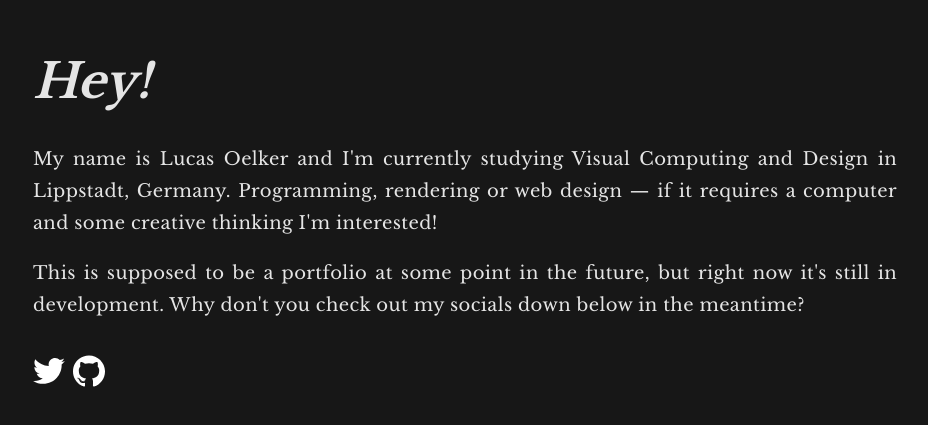
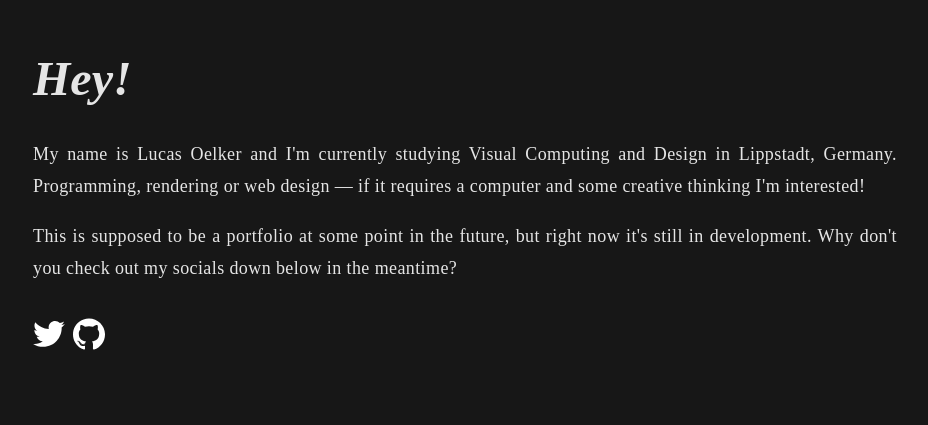
Before and after one commit to LucasOe/portfolio, a React (Vite) app: page / in a window 1280 px wide. Shown: the part 221-646 px from the top of the page, without its empty margins (175-1103 px from the left). Built offline with nearby package versions, Linux system fonts and the light colour scheme.

Commit message:
Add vite-plugin-webfont-dl

```diff
--- a/package.json
+++ b/package.json
@@ -25,6 +25,7 @@
 		"prettier": "^2.7.1",
 		"sass": "^1.56.0",
 		"typescript": "^4.6.3",
-		"vite": "^2.9.9"
+		"vite": "^2.9.9",
+		"vite-plugin-webfont-dl": "^3.4.1"
 	}
 }
--- /dev/null
+++ b/src/styles/base/reset.scss
@@ -0,0 +1,17 @@
+* {
+	box-sizing: border-box;
+}
+
+html {
+	margin: 0;
+	width: 100vw;
+	height: 100vh;
+}
+
+body {
+	margin: 0;
+	background-color: rgb(23, 23, 23);
+	color: rgb(229, 229, 229);
+	-webkit-font-smoothing: antialiased;
+	-moz-osx-font-smoothing: grayscale;
+}
--- a/src/styles/main.scss
+++ b/src/styles/main.scss
@@ -1,23 +1,4 @@
-@import url("https://fonts.googleapis.com/css2?family=Libre+Baskerville:wght@400;700&display=swap");
-
-* {
-	box-sizing: border-box;
-}
-
-html {
-	margin: 0;
-	width: 100vw;
-	height: 100vh;
-}
-
-body {
-	margin: 0;
-	background-color: rgb(23, 23, 23);
-	color: rgb(229, 229, 229);
-	font-family: "Libre Baskerville", serif;
-	-webkit-font-smoothing: antialiased;
-	-moz-osx-font-smoothing: grayscale;
-}
+@import "base/reset.scss";
 
 .center {
 	display: flex;
@@ -27,6 +8,7 @@ body {
 .main {
 	padding-top: 15rem;
 	max-width: 54rem;
+	font-family: "Libre Baskerville", serif;
 
 	.header {
 		font-size: 3rem;
--- a/vite.config.ts
+++ b/vite.config.ts
@@ -1,7 +1,13 @@
 import react from "@vitejs/plugin-react";
 import { defineConfig } from "vite";
+import webfontDownload from "vite-plugin-webfont-dl";
 
 // https://vitejs.dev/config/
 export default defineConfig({
-	plugins: [react()],
+	plugins: [
+		react(),
+		webfontDownload([
+			"https://fonts.googleapis.com/css2?family=Libre+Baskerville:wght@400;700&display=swap",
+		]),
+	],
 });
```
Also changed, not shown: 1 other file (tests, documents, lock files or other folders).
